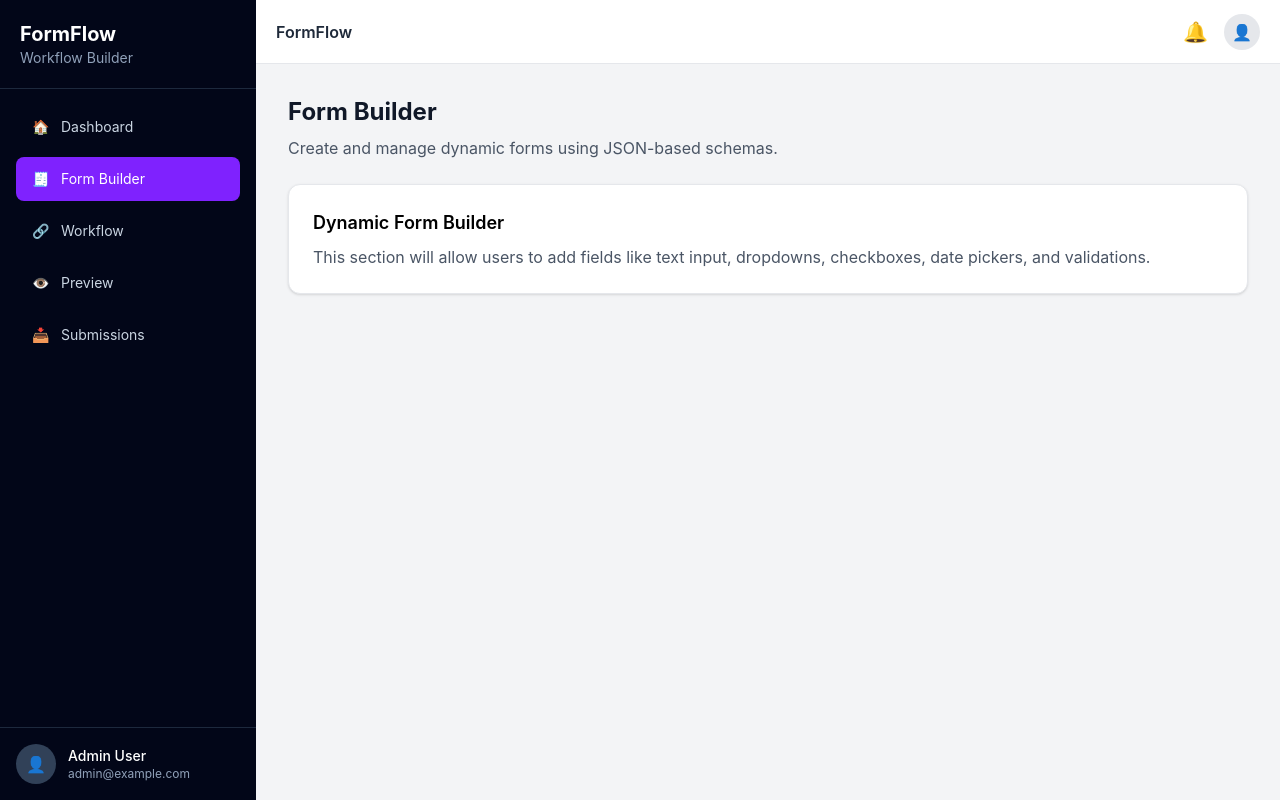
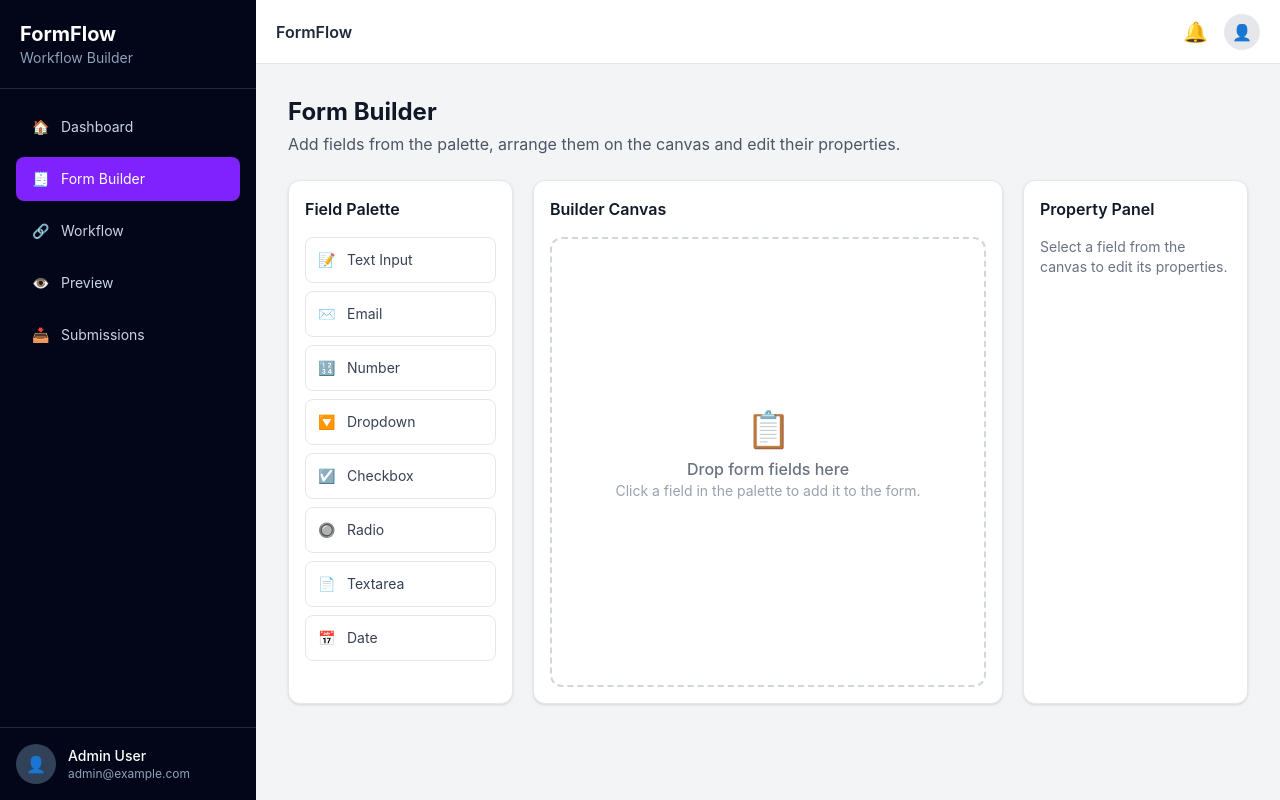
Before and after one commit to sidhant223/workflow-form-builder, a React (Vite) app: page /form-builder in a window 1280 px wide. Built offline with nearby package versions, Linux system fonts and the light colour scheme.

Commit message:
feat: build form builder 3-column layout and routing

```diff
--- a/src/App.jsx
+++ b/src/App.jsx
@@ -1,11 +1,12 @@
 import { BrowserRouter, Routes, Route, Navigate } from "react-router-dom";
 import MainLayout from "./layouts/MainLayout";
 
-import Dashboard from "./pages/Dashboard";
-import FormBuilder from "./pages/FormBuilder";
-import Workflow from "./pages/Workflow";
-import Preview from "./pages/Preview";
-import Submissions from "./pages/Submissions";
+import Dashboard from "./pages/dashboard";
+import FormBuilder from "./pages/formbuilder";
+import Workflow from "./pages/workflow";
+import Preview from "./pages/preview";
+import Submissions from "./pages/submissions";
+import Components from "./pages/components";
 
 function App() {
   return (
@@ -18,6 +19,7 @@ function App() {
           <Route path="/workflow" element={<Workflow />} />
           <Route path="/preview" element={<Preview />} />
           <Route path="/submissions" element={<Submissions />} />
+          <Route path="/components" element={<Components />} />
         </Routes>
       </MainLayout>
     </BrowserRouter>
--- a/src/pages/formbuilder.jsx
+++ b/src/pages/formbuilder.jsx
@@ -1,17 +1,164 @@
+import { useRef, useState } from "react";
+import Input from "../components/ui/input";
+import Select from "../components/ui/select";
+import Checkbox from "../components/ui/checkbox";
+import Button from "../components/ui/button";
+import Badge from "../components/ui/badge";
+
+const fieldTypes = [
+  { type: "Text Input", icon: "📝" },
+  { type: "Email", icon: "✉️" },
+  { type: "Number", icon: "🔢" },
+  { type: "Dropdown", icon: "🔽" },
+  { type: "Checkbox", icon: "☑️" },
+  { type: "Radio", icon: "🔘" },
+  { type: "Textarea", icon: "📄" },
+  { type: "Date", icon: "📅" },
+];
+
 function FormBuilder() {
+  const [formFields, setFormFields] = useState([]);
+  const [selectedField, setSelectedField] = useState(null);
+  const nextId = useRef(1);
+
+  const addField = (type) => {
+    const newField = {
+      id: nextId.current++,
+      type,
+      label: type,
+      placeholder: `Enter ${type.toLowerCase()}`,
+      required: false,
+      validation: "None",
+    };
+    setFormFields((prev) => [...prev, newField]);
+    setSelectedField(newField);
+  };
+
+  const updateField = (key, value) => {
+    if (!selectedField) return;
+    setFormFields((prev) =>
+      prev.map((field) =>
+        field.id === selectedField.id ? { ...field, [key]: value } : field
+      )
+    );
+    setSelectedField((prev) => ({ ...prev, [key]: value }));
+  };
+
+  const deleteField = () => {
+    if (!selectedField) return;
+    setFormFields((prev) => prev.filter((f) => f.id !== selectedField.id));
+    setSelectedField(null);
+  };
+
   return (
     <div>
-      <h1 className="text-2xl font-bold text-gray-900">Form Builder</h1>
-      <p className="mt-2 text-gray-600">
-        Create and manage dynamic forms using JSON-based schemas.
-      </p>
+      <div className="mb-6">
+        <h1 className="text-2xl font-bold text-gray-900">Form Builder</h1>
+        <p className="mt-1 text-gray-600">
+          Add fields from the palette, arrange them on the canvas and edit
+          their properties.
+        </p>
+      </div>
 
-      <div className="mt-6 rounded-xl bg-white p-6 shadow-sm border border-gray-200">
-        <h2 className="text-lg font-semibold">Dynamic Form Builder</h2>
-        <p className="mt-2 text-gray-600">
-          This section will allow users to add fields like text input, dropdowns,
-          checkboxes, date pickers, and validations.
-        </p>
+      <div className="grid grid-cols-1 gap-5 lg:grid-cols-4">
+        {/* LEFT PANEL — FIELD PALETTE */}
+        <div className="rounded-xl border border-gray-200 bg-white p-4 shadow-sm">
+          <h2 className="mb-4 font-semibold text-gray-900">Field Palette</h2>
+          <div className="space-y-2">
+            {fieldTypes.map((field) => (
+              <button
+                key={field.type}
+                onClick={() => addField(field.type)}
+                className="flex w-full items-center gap-3 rounded-lg border border-gray-200 p-3 text-left text-sm text-gray-700 transition hover:border-violet-500 hover:bg-violet-50"
+              >
+                <span>{field.icon}</span>
+                <span>{field.type}</span>
+              </button>
+            ))}
+          </div>
+        </div>
+
+        {/* CENTER PANEL — BUILDER CANVAS */}
+        <div className="rounded-xl border border-gray-200 bg-white p-4 shadow-sm lg:col-span-2">
+          <div className="mb-4 flex items-center justify-between">
+            <h2 className="font-semibold text-gray-900">Builder Canvas</h2>
+            {formFields.length > 0 && (
+              <Badge text={`${formFields.length} fields`} type="neutral" />
+            )}
+          </div>
+
+          <div className="max-h-[520px] min-h-[450px] overflow-y-auto rounded-xl border-2 border-dashed border-gray-300 p-4">
+            {formFields.length === 0 ? (
+              <div className="flex h-[400px] flex-col items-center justify-center text-center text-gray-400">
+                <span className="mb-2 text-4xl">📋</span>
+                <p className="font-medium text-gray-500">Drop form fields here</p>
+                <p className="text-sm">
+                  Click a field in the palette to add it to the form.
+                </p>
+              </div>
+            ) : (
+              <div className="space-y-3">
+                {formFields.map((field) => (
+                  <div
+                    key={field.id}
+                    onClick={() => setSelectedField(field)}
+                    className={`cursor-pointer rounded-lg border p-4 transition ${
+                      selectedField?.id === field.id
+                        ? "border-violet-600 bg-violet-50"
+                        : "border-gray-200 bg-gray-50 hover:border-gray-300"
+                    }`}
+                  >
+                    <div className="flex items-center justify-between">
+                      <span className="font-medium text-gray-800">
+                        {field.label}
+                      </span>
+                      {field.required && <Badge text="Required" type="error" />}
+                    </div>
+                    <p className="mt-0.5 text-sm text-gray-500">{field.type}</p>
+                  </div>
+                ))}
+              </div>
+            )}
+          </div>
+        </div>
+
+        {/* RIGHT PANEL — PROPERTY PANEL */}
+        <div className="rounded-xl border border-gray-200 bg-white p-4 shadow-sm">
+          <h2 className="mb-4 font-semibold text-gray-900">Property Panel</h2>
+
+          {!selectedField ? (
+            <p className="text-sm text-gray-500">
+              Select a field from the canvas to edit its properties.
+            </p>
+          ) : (
+            <div className="space-y-4">
+              <Input
+                label="Field Label"
+                value={selectedField.label}
+                onChange={(e) => updateField("label", e.target.value)}
+              />
+              <Input
+                label="Placeholder"
+                value={selectedField.placeholder}
+                onChange={(e) => updateField("placeholder", e.target.value)}
+              />
+              <Select
+                label="Validation"
+                value={selectedField.validation}
+                onChange={(e) => updateField("validation", e.target.value)}
+                options={["None", "Required", "Email", "Number"]}
+              />
+              <Checkbox
+                label="Required Field"
+                checked={selectedField.required}
+                onChange={(e) => updateField("required", e.target.checked)}
+              />
+              <Button variant="danger" fullWidth onClick={deleteField}>
+                Delete Field
+              </Button>
+            </div>
+          )}
+        </div>
       </div>
     </div>
   );
```
